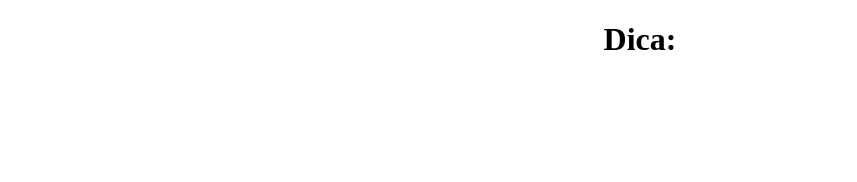
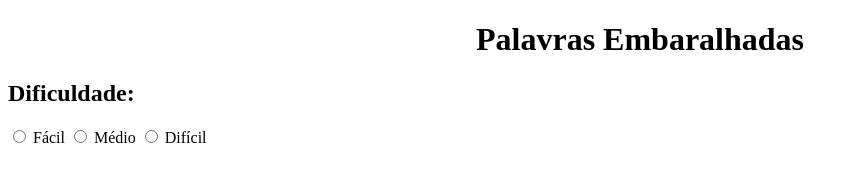
Before and after one commit to iampedroeduardo/Palavras-Embaralhadas, a plain HTML site: page index.html in a window 1280 px wide. Shown: the whole page, without its empty margins (0-857 px from the left). Drawn offline with Linux system fonts and the light colour scheme.

Commit message:
Update index.html

```diff
--- a/index.html
+++ b/index.html
@@ -9,8 +9,17 @@
 </head>
 <body>
     <div id="jogo">
-        <H1 id="dica">Dica:</H1>
+        <H1 id="titulo">Palavras Embaralhadas</H1>
+        <H2 id="dica"></H2>
     </div>
+    <div id="dificuldade">
+        <h2>Dificuldade: </h2>
+        <input type="radio" name="dificuldade" value="facil" oninput="dif='facil';Embaralha();GeraBotoes();">
+        <label>Fácil</label>
+        <input type="radio" name="dificuldade" value="medio" oninput="dif='medio';Embaralha();GeraBotoes();">
+        <label>Médio</label>
+        <input type="radio" name="dificuldade" value="dificil" oninput="dif='dificil';Embaralha();GeraBotoes();">
+        <label>Difícil</label>
     <script src="PalavrasEmbaralhadas.js"></script>
 </body>
 </html>
```
